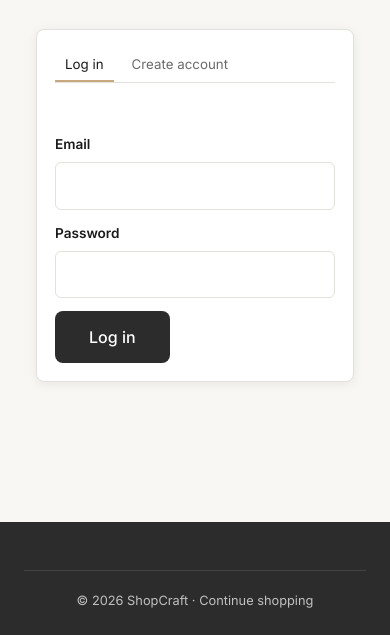
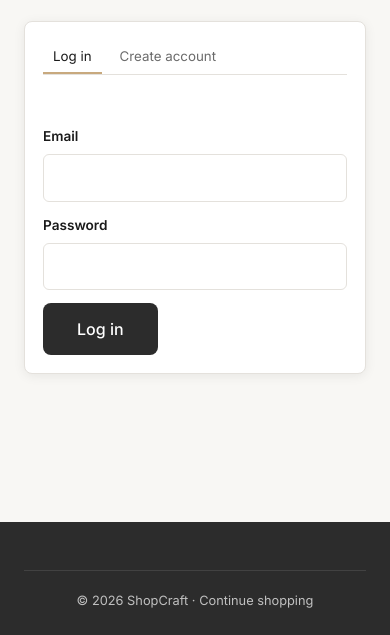
Before and after one commit to kowshik5475/shopcraft, a website: page account.html in a window 390 px wide. Shown: the part 209-844 px from the top of the page. Drawn offline with nearby package versions, Linux system fonts and the light colour scheme; no server answers.

Commit message:
Update styles.css

```diff
--- a/css/styles.css
+++ b/css/styles.css
@@ -545,3 +545,55 @@
 .btn-secondary { background: #eef0f2; color: #20242a; border: 1px solid #d5d9de; }
 .btn-secondary:hover { background: #e1e5e9; }
 @media (max-width: 520px) { .button-row > .btn { width: 100%; } }
+
+/* ── ShopCraft Account Page Alignment ── */
+
+/* Keep the account heading aligned to the left */
+.products-header {
+  margin-bottom: 36px;
+}
+
+/* Center the account area */
+.account-layout {
+  display: flex;
+  justify-content: center;
+  align-items: flex-start;
+  width: 100%;
+  margin-inline: auto;
+  gap: 24px;
+}
+
+/* Logged-out state: centered login/register card */
+#auth-panel {
+  width: 100%;
+  max-width: 560px;
+}
+
+/* Logged-in state: centered account dashboard */
+#account-panel {
+  width: 100%;
+  max-width: 820px;
+}
+
+/* Maintain the correct layout when an element is hidden */
+#auth-panel[hidden],
+#account-panel[hidden] {
+  display: none !important;
+}
+
+/* Responsive spacing */
+@media (max-width: 600px) {
+  .account-layout {
+    padding-inline: 0;
+  }
+
+  #auth-panel,
+  #account-panel {
+    max-width: 100%;
+    padding: 18px;
+  }
+
+  .products-header {
+    margin-bottom: 24px;
+  }
+}
```
